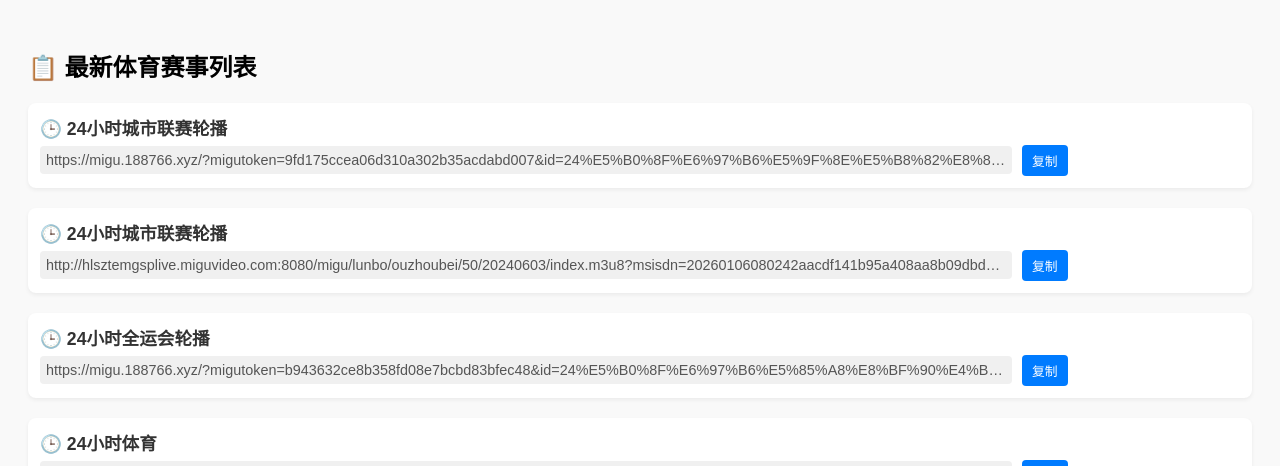
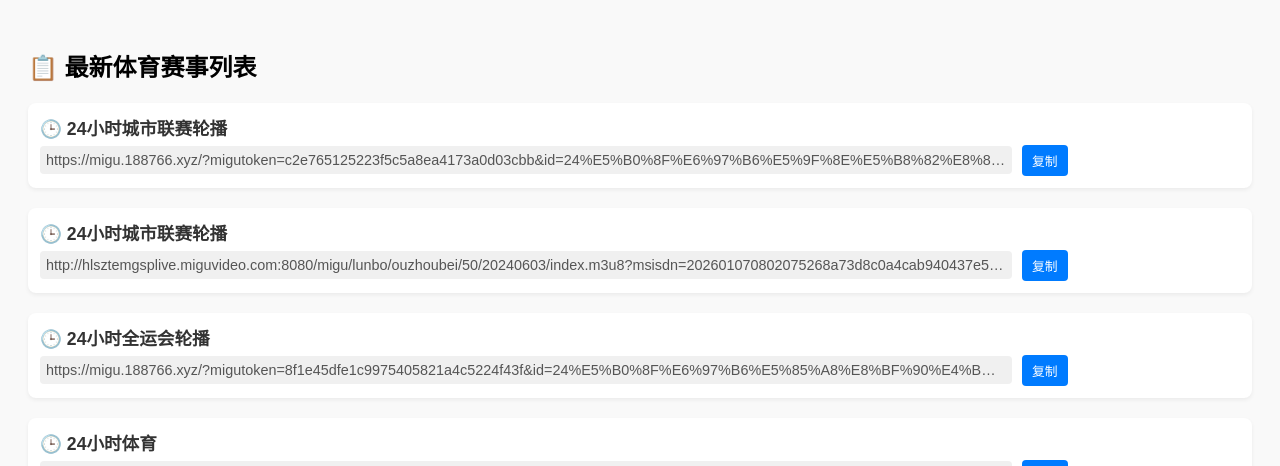
Before and after one commit to kimwang1978/iptv.github.io, a Jekyll site: the page tiyu.html, which Jekyll copies as it is, in a window 1280 px wide and 900 px high. Shown: the top 466 px of the window. Built offline with Jekyll 4.4.1, drawn with Linux system fonts in a browser that asks for light colours; some of the changed text lies outside the part shown.

Commit message:
Sync File 2026-01-07 04:03:27

```diff
--- a/tiyu.html
+++ b/tiyu.html
@@ -52,7 +52,7 @@
         <div class="item">
             <div class="title">🕒 24小时城市联赛轮播</div>
             <div class="url-wrapper">
-                <div class="url" id="url_0">https://migu.188766.xyz/?migutoken=9fd175ccea06d310a302b35acdabd007&id=24%E5%B0%8F%E6%97%B6%E5%9F%8E%E5%B8%82%E8%81%94%E8%B5%9B%E8%BD%AE%E6%92%AD%E5%8F%B0&type=yy</div>
+                <div class="url" id="url_0">https://migu.188766.xyz/?migutoken=c2e765125223f5c5a8ea4173a0d03cbb&id=24%E5%B0%8F%E6%97%B6%E5%9F%8E%E5%B8%82%E8%81%94%E8%B5%9B%E8%BD%AE%E6%92%AD%E5%8F%B0&type=yy</div>
                 <button class="copy-btn" onclick="copyToClipboard('url_0')">复制</button>
             </div>
         </div>
@@ -60,7 +60,7 @@
         <div class="item">
             <div class="title">🕒 24小时城市联赛轮播</div>
             <div class="url-wrapper">
-                <div class="url" id="url_1">http://hlsztemgsplive.miguvideo.com:8080/migu/lunbo/ouzhoubei/50/20240603/index.m3u8?msisdn=20260106080242aacdf141b95a408aa8b09dbd9997ee29&mdspid=&spid=800033&netType=0&sid=5910022136&pid=2028597139&timestamp=20260106080242&Channel_ID=0116_2600037000-99000-200300220100002&ProgramID=915512915&ParentNodeID=-99&assertID=5910022136&client_ip=218.28.233.106&SecurityKey=20260106080242&promotionId=&mvid=5900006618&mcid=500020&playurlVersion=WX-A1-8.12.2-RELEASE&userid=&jmhm=&videocodec=h264&appCode=miguvideo_android&bean=mgspad&tid=android&conFee=0&encrypt=7e9ef8a4bd57259144b01de70b5cb6f0&sv=10004&ct=android</div>
+                <div class="url" id="url_1">http://hlsztemgsplive.miguvideo.com:8080/migu/lunbo/ouzhoubei/50/20240603/index.m3u8?msisdn=202601070802075268a73d8c0a4cab940437e520f40428&mdspid=&spid=800033&netType=0&sid=5910022136&pid=2028597139&timestamp=20260107080207&Channel_ID=0116_2600037000-99000-200300220100002&ProgramID=915512915&ParentNodeID=-99&assertID=5910022136&client_ip=218.28.233.106&SecurityKey=20260107080207&promotionId=&mvid=5900006618&mcid=500020&playurlVersion=WX-A1-8.12.2-RELEASE&userid=&jmhm=&videocodec=h264&appCode=miguvideo_android&bean=mgspad&tid=android&conFee=0&encrypt=2f40415cb8ae2318a45be5d8c6872ace&sv=10004&ct=android</div>
                 <button class="copy-btn" onclick="copyToClipboard('url_1')">复制</button>
             </div>
         </div>
@@ -68,7 +68,7 @@
         <div class="item">
             <div class="title">🕒 24小时全运会轮播</div>
             <div class="url-wrapper">
-                <div class="url" id="url_2">https://migu.188766.xyz/?migutoken=b943632ce8b358fd08e7bcbd83bfec48&id=24%E5%B0%8F%E6%97%B6%E5%85%A8%E8%BF%90%E4%BC%9A%E8%BD%AE%E6%92%AD%E5%8F%B0&type=yy</div>
+                <div class="url" id="url_2">https://migu.188766.xyz/?migutoken=8f1e45dfe1c9975405821a4c5224f43f&id=24%E5%B0%8F%E6%97%B6%E5%85%A8%E8%BF%90%E4%BC%9A%E8%BD%AE%E6%92%AD%E5%8F%B0&type=yy</div>
                 <button class="copy-btn" onclick="copyToClipboard('url_2')">复制</button>
             </div>
         </div>
@@ -586,114 +586,106 @@
         </div>
 
         <div class="item">
-            <div class="title">🕒 维护内容：维护 Gather「增加 •「全运会」"」</div>
-            <div class="url-wrapper">
-                <div class="url" id="url_67">https://epg.iill.top/v/302.mp4</div>
-                <button class="copy-btn" onclick="copyToClipboard('url_67')">复制</button>
-            </div>
-        </div>
-
-        <div class="item">
             <div class="title">🕒 虎牙斯诺克</div>
             <div class="url-wrapper">
-                <div class="url" id="url_68">http://live.nctv.top/huya.php?id=880214</div>
-                <button class="copy-btn" onclick="copyToClipboard('url_68')">复制</button>
+                <div class="url" id="url_67">http://live.nctv.top/huya.php?id=880214</div>
+                <button class="copy-btn" onclick="copyToClipboard('url_67')">复制</button>
             </div>
         </div>
 
         <div class="item">
             <div class="title">🕒 记录片-LALIGA 西甲全纪录</div>
             <div class="url-wrapper">
-                <div class="url" id="url_69">https://hd.ijycnd.com/play/Ddw3RYwd/index.m3u8</div>
-                <button class="copy-btn" onclick="copyToClipboard('url_69')">复制</button>
+                <div class="url" id="url_68">https://hd.ijycnd.com/play/Ddw3RYwd/index.m3u8</div>
+                <button class="copy-btn" onclick="copyToClipboard('url_68')">复制</button>
             </div>
         </div>
 
         <div class="item">
             <div class="title">🕒 记录片-全力挥杆：高尔夫大满贯之路 第二季</div>
             <div class="url-wrapper">
-                <div class="url" id="url_70">https://hd.ijycnd.com/play/QbYwopYe/index.m3u8</div>
-                <button class="copy-btn" onclick="copyToClipboard('url_70')">复制</button>
+                <div class="url" id="url_69">https://hd.ijycnd.com/play/QbYwopYe/index.m3u8</div>
+                <button class="copy-btn" onclick="copyToClipboard('url_69')">复制</button>
             </div>
         </div>
 
         <div class="item">
             <div class="title">🕒 记录片-六国锦标赛 英式橄榄球争霸赛 第二季</div>
             <div class="url-wrapper">
-                <div class="url" id="url_71">https://hd.ijycnd.com/play/mepJl3rb/index.m3u8</div>
-                <button class="copy-btn" onclick="copyToClipboard('url_71')">复制</button>
+                <div class="url" id="url_70">https://hd.ijycnd.com/play/mepJl3rb/index.m3u8</div>
+                <button class="copy-btn" onclick="copyToClipboard('url_70')">复制</button>
             </div>
         </div>
 
         <div class="item">
             <div class="title">🕒 记录片-决赛：进攻温布利球场 第一季</div>
             <div class="url-wrapper">
-                <div class="url" id="url_72">https://hd.ijycnd.com/play/mbkvO86a/index.m3u8</div>
-                <button class="copy-btn" onclick="copyToClipboard('url_72')">复制</button>
+                <div class="url" id="url_71">https://hd.ijycnd.com/play/mbkvO86a/index.m3u8</div>
+                <button class="copy-btn" onclick="copyToClipboard('url_71')">复制</button>
             </div>
         </div>
 
         <div class="item">
             <div class="title">🕒 记录片-压力之下：美国女足世界杯队</div>
             <div class="url-wrapper">
-                <div class="url" id="url_73">https://hd.ijycnd.com/play/zbqW6v3e/index.m3u8</div>
-                <button class="copy-btn" onclick="copyToClipboard('url_73')">复制</button>
+                <div class="url" id="url_72">https://hd.ijycnd.com/play/zbqW6v3e/index.m3u8</div>
+                <button class="copy-btn" onclick="copyToClipboard('url_72')">复制</button>
             </div>
         </div>
 
         <div class="item">
             <div class="title">🕒 记录片-大坂直美</div>
             <div class="url-wrapper">
-                <div class="url" id="url_74">https://hd.ijycnd.com/play/PdRoBLqe/index.m3u8</div>
-                <button class="copy-btn" onclick="copyToClipboard('url_74')">复制</button>
+                <div class="url" id="url_73">https://hd.ijycnd.com/play/PdRoBLqe/index.m3u8</div>
+                <button class="copy-btn" onclick="copyToClipboard('url_73')">复制</button>
             </div>
         </div>
 
         <div class="item">
             <div class="title">🕒 记录片-梅西的世界杯：传奇崛起</div>
             <div class="url-wrapper">
-                <div class="url" id="url_75">https://hd.ijycnd.com/play/vbmmmkOb/index.m3u8</div>
-                <button class="copy-btn" onclick="copyToClipboard('url_75')">复制</button>
+                <div class="url" id="url_74">https://hd.ijycnd.com/play/vbmmmkOb/index.m3u8</div>
+                <button class="copy-btn" onclick="copyToClipboard('url_74')">复制</button>
             </div>
         </div>
 
         <div class="item">
             <div class="title">🕒 记录片-沙特职业足球联赛：踢出新纪元</div>
             <div class="url-wrapper">
-                <div class="url" id="url_76">https://hd.ijycnd.com/play/nelrg76b/index.m3u8</div>
-                <button class="copy-btn" onclick="copyToClipboard('url_76')">复制</button>
+                <div class="url" id="url_75">https://hd.ijycnd.com/play/nelrg76b/index.m3u8</div>
+                <button class="copy-btn" onclick="copyToClipboard('url_75')">复制</button>
             </div>
         </div>
 
         <div class="item">
             <div class="title">🕒 记录片-流浪汉世界杯</div>
             <div class="url-wrapper">
-                <div class="url" id="url_77">https://hd.ijycnd.com/play/0dNOnk2e/index.m3u8</div>
-                <button class="copy-btn" onclick="copyToClipboard('url_77')">复制</button>
+                <div class="url" id="url_76">https://hd.ijycnd.com/play/0dNOnk2e/index.m3u8</div>
+                <button class="copy-btn" onclick="copyToClipboard('url_76')">复制</button>
             </div>
         </div>
 
         <div class="item">
             <div class="title">🕒 记录片-破发点：大满贯之路 第二季</div>
             <div class="url-wrapper">
-                <div class="url" id="url_78">https://hd.ijycnd.com/play/kaz8QP7d/index.m3u8</div>
-                <button class="copy-btn" onclick="copyToClipboard('url_78')">复制</button>
+                <div class="url" id="url_77">https://hd.ijycnd.com/play/kaz8QP7d/index.m3u8</div>
+                <button class="copy-btn" onclick="copyToClipboard('url_77')">复制</button>
             </div>
         </div>
 
         <div class="item">
             <div class="title">🕒 记录片-破发点：大满贯之路</div>
             <div class="url-wrapper">
-                <div class="url" id="url_79">https://hd.ijycnd.com/play/6dBpzjNa/index.m3u8</div>
-                <button class="copy-btn" onclick="copyToClipboard('url_79')">复制</button>
+                <div class="url" id="url_78">https://hd.ijycnd.com/play/6dBpzjNa/index.m3u8</div>
+                <button class="copy-btn" onclick="copyToClipboard('url_78')">复制</button>
             </div>
         </div>
 
         <div class="item">
             <div class="title">🕒 足球联赛</div>
             <div class="url-wrapper">
-                <div class="url" id="url_80">http://live-cmvideo.cmread.com:80/migu/lunbo/wudaliansai/57/20230310/01.m3u8?msisdn=&mtv_session=&HlsSubType=1&HlsProfileId=1&nphaid=0&encrypt=37390fe8508db105ef85c897db9015f6</div>
-                <button class="copy-btn" onclick="copyToClipboard('url_80')">复制</button>
+                <div class="url" id="url_79">http://live-cmvideo.cmread.com:80/migu/lunbo/wudaliansai/57/20230310/01.m3u8?msisdn=&mtv_session=&HlsSubType=1&HlsProfileId=1&nphaid=0&encrypt=37390fe8508db105ef85c897db9015f6</div>
+                <button class="copy-btn" onclick="copyToClipboard('url_79')">复制</button>
             </div>
         </div>
 
```
